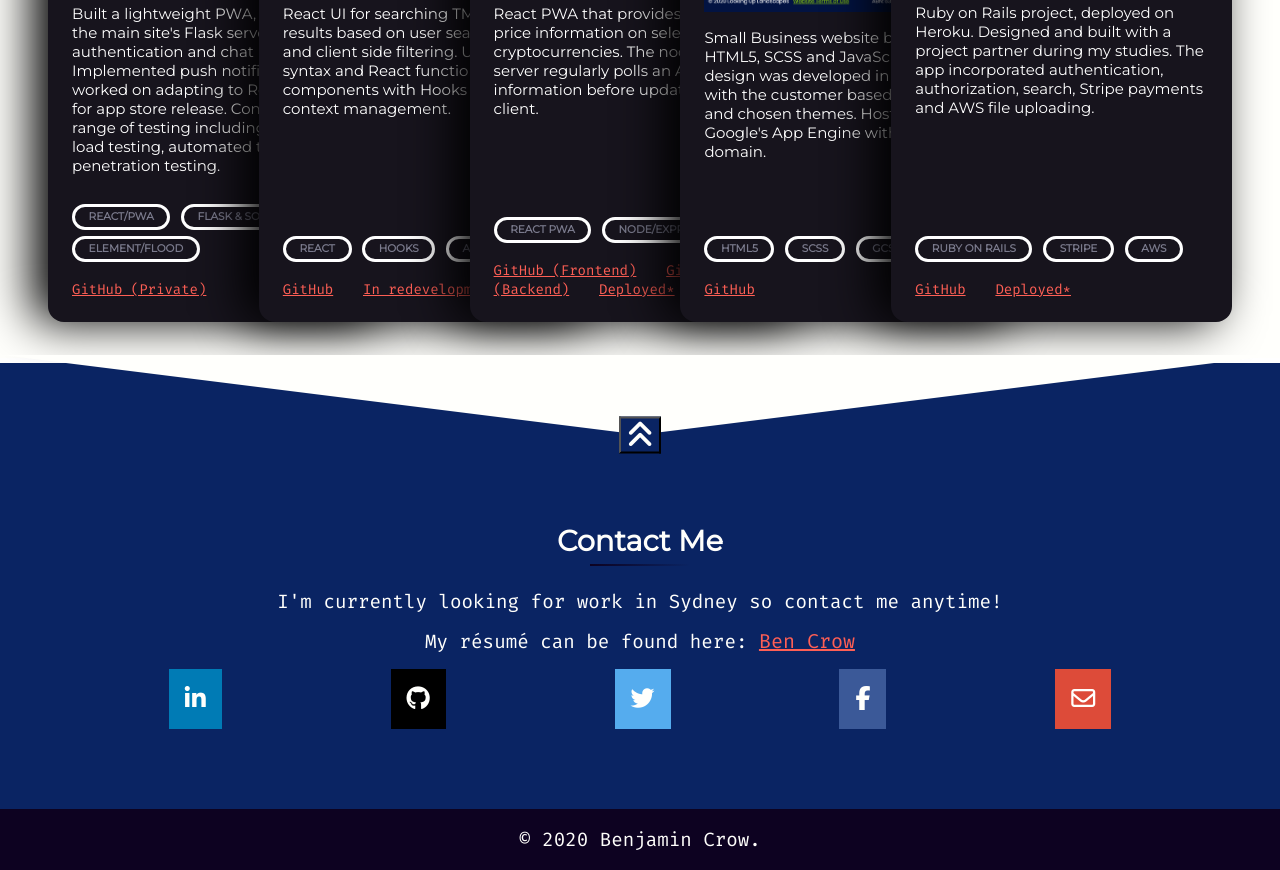
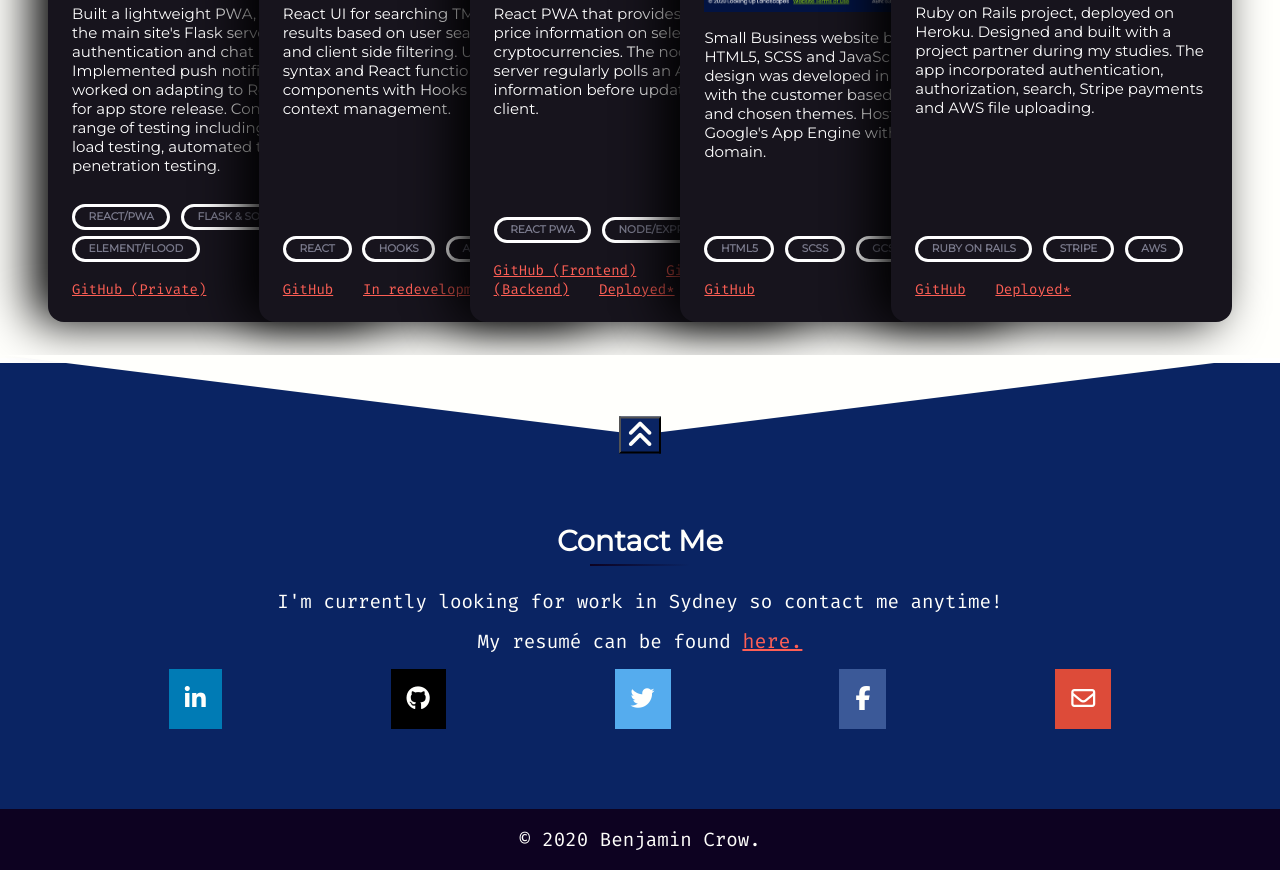
Before and after one commit to CrowBe/crowbe.github.io, a plain HTML site: page index.html in a window 1280 px wide. Shown: the part 2480-3350 px from the top of the page. Drawn offline with Linux system fonts and the light colour scheme.

Commit message:
typo fixes

```diff
--- a/index.html
+++ b/index.html
@@ -41,7 +41,7 @@
             <p>
                 I'm a Full Stack Engineer with experience across multiple stacks and a desire to learn more.
                 Recent roles have seen me responsible for features all the way from ideation and design through to testing and deployment.
-                I'm an excellent communicator and facilitator, capable of engaging with people from a wode range of professional backgrounds and perspectives.
+                I'm an excellent communicator and facilitator, capable of engaging with people from a wide range of professional backgrounds and perspectives.
             </p>
         </div>
         <div class="skills-attributes-container">
@@ -260,8 +260,8 @@
         </div>
         <p>I'm currently looking for work in Sydney so contact me anytime!</p>
         <p>
-            My résumé can be found here:
-            <a href="https://drive.google.com/file/d/1KtPwrO1RMO1xJcKEed-0LSOKS0ngEJ0L/view?usp=drive_link" target="_blank" rel="noopener noreferrer">Ben Crow</a>
+            My resumé can be found
+            <a href="https://drive.google.com/file/d/1KtPwrO1RMO1xJcKEed-0LSOKS0ngEJ0L/view?usp=drive_link" target="_blank" rel="noopener noreferrer"> here.</a>
         </p>
         <div class="icon-bar">
             <a href="https://www.linkedin.com/in/benjamin-crow1991" target='_blank' rel="noopener noreferrer" class="linkedin"><i class="fab fa-linkedin-in"></i></a>
```
